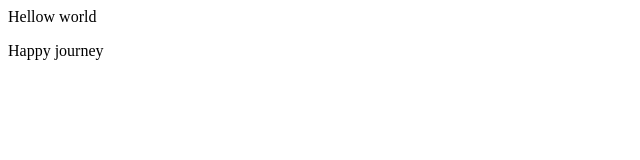
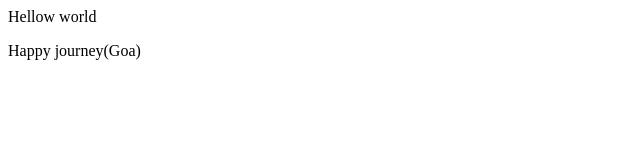
Before and after one commit to dhnushreddy/ITsLocal, a plain HTML site: page index.html in a window 1280 px wide. Shown: the full height of the page, 0-640 px from the left. Drawn offline with Linux system fonts and the light colour scheme.

Commit message:
goa addedx

```diff
--- a/index.html
+++ b/index.html
@@ -1,2 +1,2 @@
 <p>Hellow world<p/>
-<P>Happy journey<P/>
+<P>Happy journey(Goa)<P/>
```
